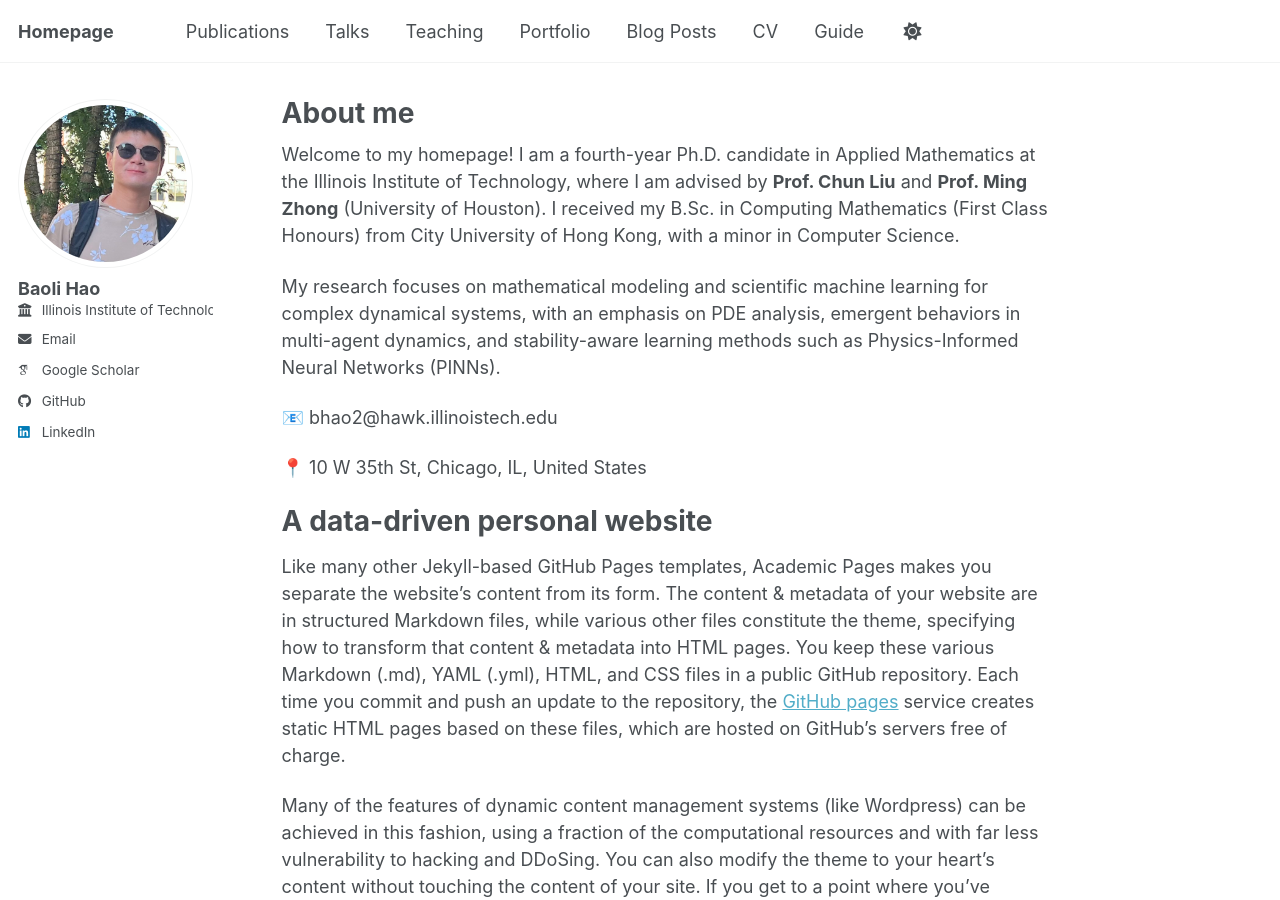
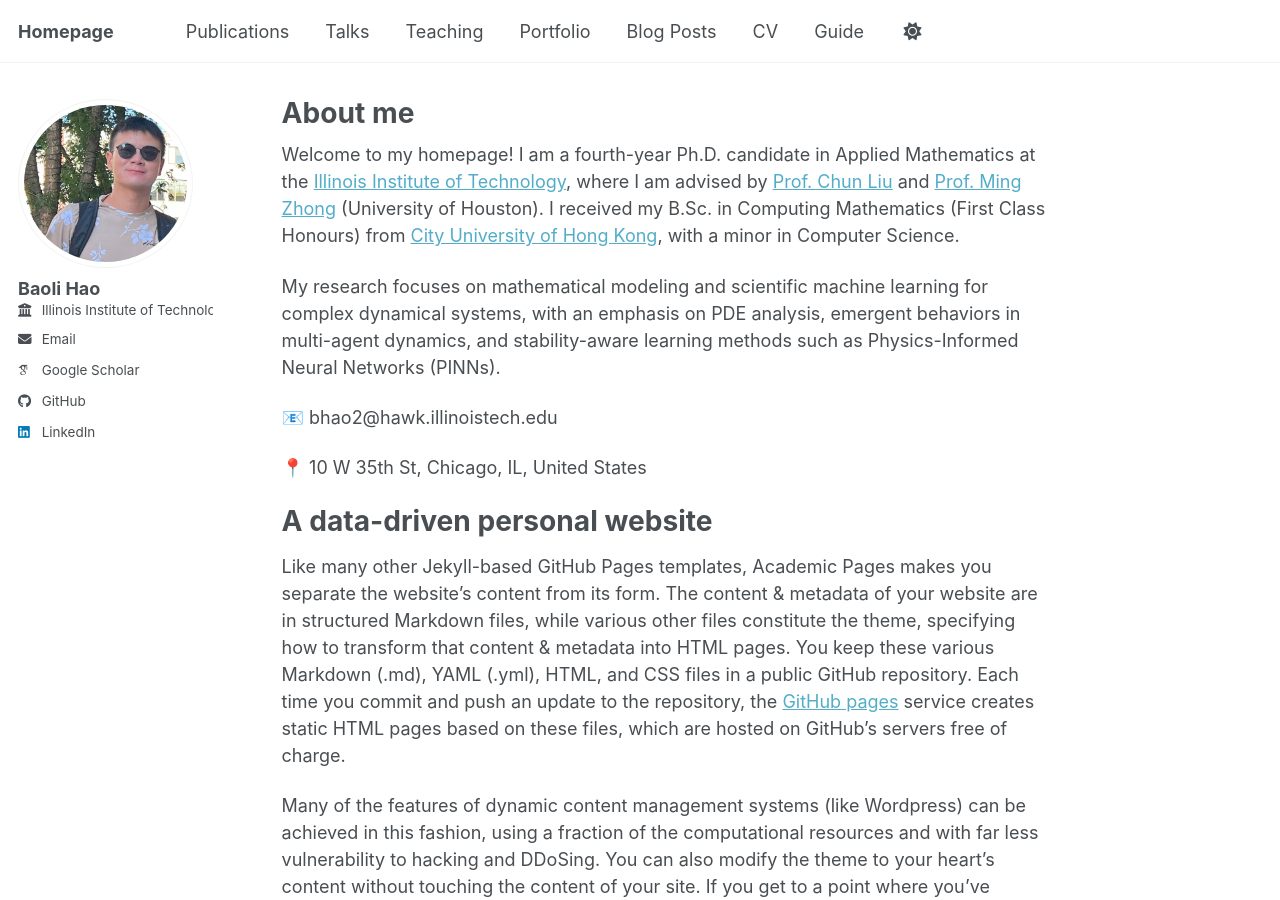
Before and after one commit to baolihao/baolihao.github.io, a Jekyll site: the page built from _pages/about.md, in a window 1280 px wide and 900 px high. Built offline with Jekyll 4.4.1, drawn with Linux system fonts in a browser that asks for light colours; some web fonts are replaced; a script bundle is joined from its source files by our own code; library files that are not in the unit come from our copies; part of the change alters nothing that is shown.

```diff
--- a/_pages/about.md
+++ b/_pages/about.md
@@ -7,7 +7,7 @@ redirect_from:
   - /about.html
 ---
 
-Welcome to my homepage! I am a fourth-year Ph.D. candidate in Applied Mathematics at the Illinois Institute of Technology, where I am advised by **Prof. Chun Liu** and **Prof. Ming Zhong** (University of Houston). I received my B.Sc. in Computing Mathematics (First Class Honours) from City University of Hong Kong, with a minor in Computer Science.
+Welcome to my homepage! I am a fourth-year Ph.D. candidate in Applied Mathematics at the [Illinois Institute of Technology](https://www.iit.edu/applied-math), where I am advised by [Prof. Chun Liu](https://sites.google.com/view/chunliu) and [Prof. Ming Zhong](https://mingjzhong.github.io/) (University of Houston). I received my B.Sc. in Computing Mathematics (First Class Honours) from [City University of Hong Kong](https://www.cityu.edu.hk/ma/), with a minor in Computer Science.
 
 My research focuses on mathematical modeling and scientific machine learning for complex dynamical systems, with an emphasis on PDE analysis, emergent behaviors in multi-agent dynamics, and stability-aware learning methods such as Physics-Informed Neural Networks (PINNs).
 
```
